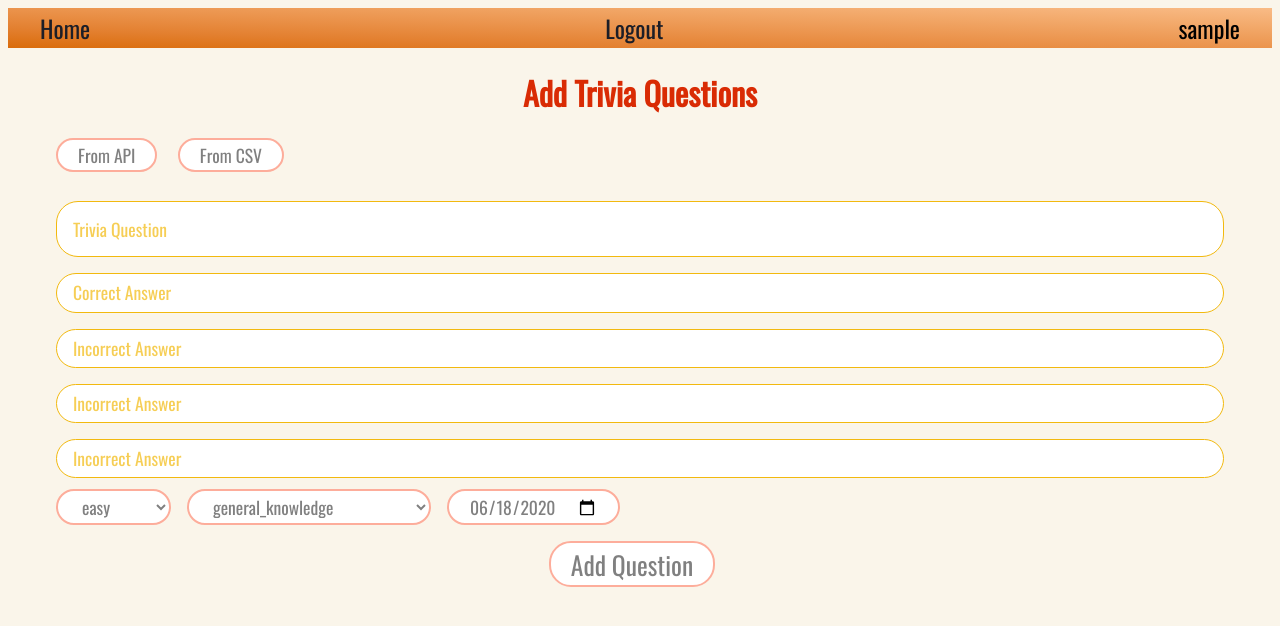
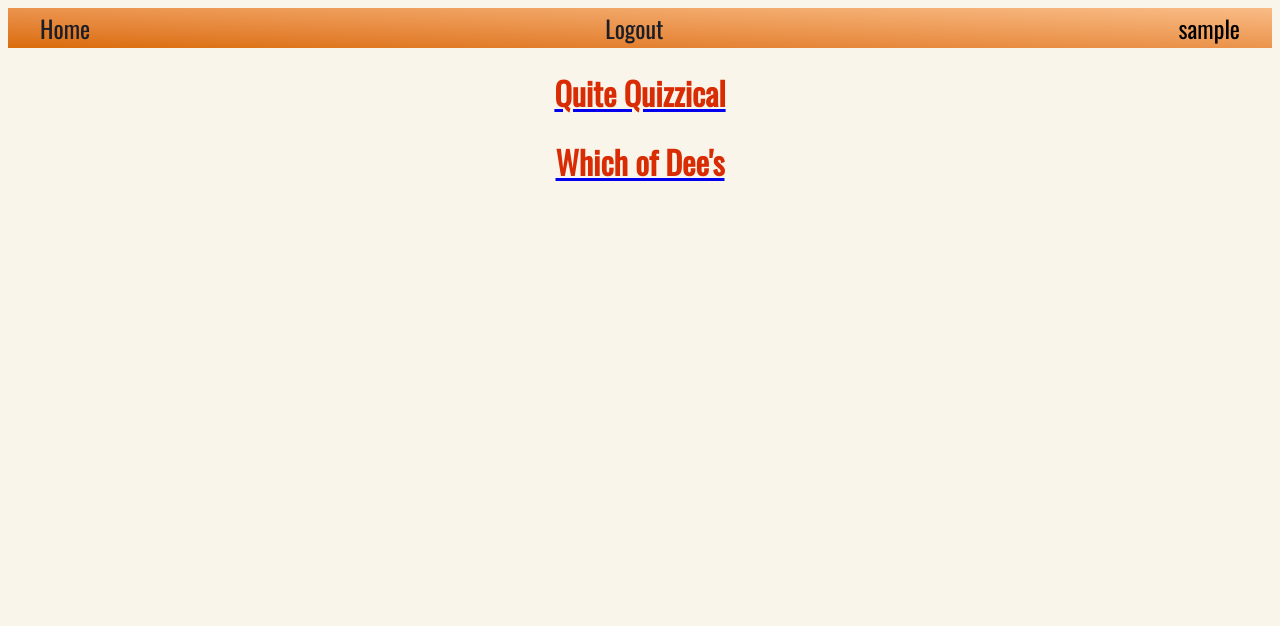
Before and after one commit to pwilson802/quiz-admin, a Flask app: page / in a window 1280 px wide. Shown: the top 626 px of the page. Run offline with Flask 2, Linux system fonts and the light colour scheme; the visitor is signed in with stand-in values (Sample User, id 1); data comes from the database, SQL or seed files in the repository; some web fonts are replaced.

Commit message:
added add page

```diff
--- a/app/routes.py
+++ b/app/routes.py
@@ -10,7 +10,7 @@ from app.mod import get_question_api, add_question, get_question_csv
 @app.route('/login', methods=['GET', 'POST'])
 def login():
     if current_user.is_authenticated:
-        return redirect(url_for('index'))
+        return redirect(url_for('qq_add'))
     form = LoginForm()
     if form.validate_on_submit():
         user = User.query.filter_by(username=form.username.data).first()
@@ -20,20 +20,26 @@ def login():
         login_user(user, remember=form.remember_me.data)
         next_page = request.args.get('next')
         if not next_page or url_parse(next_page).netloc != '':
-            next_page = url_for('index')
+            next_page = url_for('qq_add')
         return redirect(next_page)
     return render_template('login.html', title='Sign In', form=form)
 
 @app.route('/logout')
 def logout():
     logout_user()
-    return redirect(url_for('index'))
+    return redirect(url_for('qq_add'))
 
 
-@app.route('/', methods=["POST", "GET"])
-@app.route('/index', methods=["POST", "GET"])
+@app.route('/', methods=["GET"])
+@app.route('/index', methods=["GET"])
 @login_required
 def index():
+    return render_template('index.html')
+
+
+@app.route('/qq_add', methods=["POST", "GET"])
+@login_required
+def qq_add():
     if request.method == 'POST':
         request_type = request.values.get('action')
         if request_type == 'get_question_api':
@@ -41,11 +47,11 @@ def index():
             difficulty = request.values.get("difficulty")
             data = get_question_api(category, difficulty)
             data['source'] = 'api'
-            return render_template('index.html', data=data)
+            return render_template('qq_add.html', data=data)
         if request_type == 'get_question_csv':
             data = get_question_csv()
             data['source'] = 'csv'
-            return render_template('index.html', data=data)
+            return render_template('qq_add.html', data=data)
         if request_type == 'post_question':
             print(request.values.to_dict())
             question_dict = request.values.to_dict()
@@ -54,6 +60,6 @@ def index():
                 # This looks really bad and should be fixed
                 flash('Question is already in the database')
             #post the question to dynamodb and give a response
-            return render_template('index.html')
+            return render_template('qq_add.html')
     else:
-        return render_template('index.html')
+        return render_template('qq_add.html')
--- a/app/templates/base.html
+++ b/app/templates/base.html
@@ -10,7 +10,7 @@
 </head>
 <body>
         <nav>
-            <div> <a href="{{ url_for('index') }}">Home</a></div>
+            <div> <a href="{{ url_for('qq_add') }}">Home</a></div>
             {% if current_user.is_anonymous %}
             <div>Login</div>
             {% else %}
--- a/app/templates/index.html
+++ b/app/templates/index.html
@@ -1,64 +1,14 @@
-{% extends 'base.html' %}
+{% extends "base.html" %}
+
 {% block body %}
-<div class="admin-box">
-    <h1>Add Trivia Questions</h1>
-    <div class="control-section">
-        <div class="source-buttons">
-            <button class="show-api">From API</button>
-            <button class="show-csv">From CSV</button>
-        </div>
-        <div class="source-options">
-            <form class="hide get-api" action="{{ url_for('index') }}" method="post">
-                <input type="hidden" id="action" name="action" value="get_question_api">
-                <select class="category input-box" name="category">
-                </select>
-                <select class="difficulty input-box" name="difficulty">
-                    <option value="easy">easy</option>
-                    <option value="medium">medium</option>
-                    <option value="hard">hard</option>
-                </select>
-                <input type="hidden" id="option" name="option" value="get_api">
-                <input type="submit" class="input-box" value="Get Question">
-            </form>
-            <form class="hide get-csv" action="{{ url_for('index') }}" method="post">
-                <input type="hidden" id="action" name="action" value="get_question_csv">
-                <input type="hidden" id="option" name="option" value="get_csv">
-                <input class="input-box" type="submit" value="New Question">
-            </form>
-        </div>
-    </div>
-    <form action="{{ url_for('index') }}" method="post">
-        <input type="hidden" id="action" name="action" value="post_question">
-        <div class="question-input">
-            <input id="question" class="question" type="text" name="question" placeholder="Trivia Question">
-            <input class="correct_answer" type="text" name="correct_answer" placeholder="Correct Answer">
-            <input class="incorrect_answer_1" type="text" name="incorrect_answer_1" placeholder="Incorrect Answer">
-            <input class="incorrect_answer_2" type="text" name="incorrect_answer_2" placeholder="Incorrect Answer">
-            <input class="incorrect_answer_3" type="text" name="incorrect_answer_3" placeholder="Incorrect Answer">
-        </div>
-        <div class="selected-options">
-            <select class="difficulty submit-difficulty input-box" name="difficulty">
-                <option value="easy">easy</option>
-                <option value="medium">medium</option>
-                <option value="hard">hard</option>
-            </select>
-            <select class="category submit-category input-box" name="category">
-                <option value="general_knowledge">general_knowledge</option>
-                <option value="geography">geography</option>
-                <option value="history">history</option>
-            </select>
-            <input class="date-input input-box" type="date", name="date" />
-        </div>
-        <div class="submit-button">
-            <input class="input-box" type="submit" value="Add Question">
-        </div>
-    </form>
+
+<div class="qq-link">
+<a href="{{ url_for('qq_add') }}"><h1>Quite Quizzical</h1></a>
 </div>
-{% if data is defined %}
-    <script >
-        const questionData = {{ data|tojson }}
-    </script>
-{% endif %}
-<script src = "{{ url_for('static', filename='script/main.js') }}"></script>
 
-{% endblock body %}
+<div class="wod-link">
+<a href="#"><h1>Which of Dee's</h1></a>
+</div>
+
+
+{% endblock %}
```
Also changed, not shown: app/templates/qq_add.html (added, +64 -0 lines).
